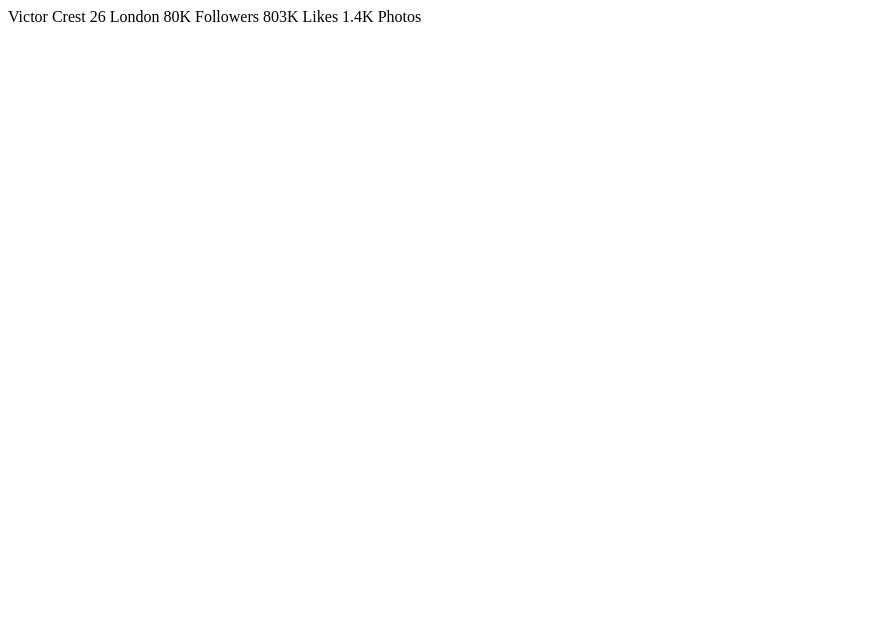
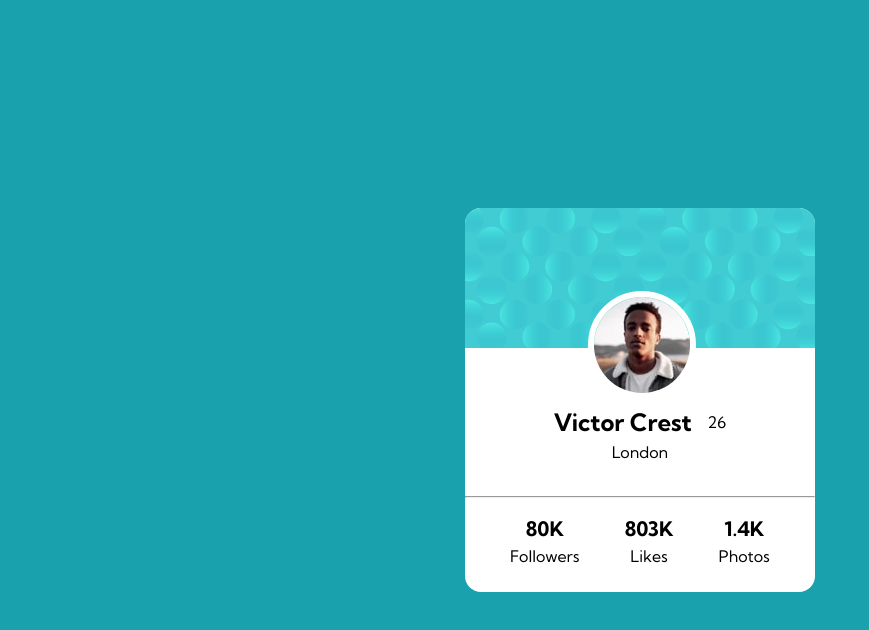
Before and after one commit to juliabush/profile-card-2, a plain HTML site: page index.html in a window 1280 px wide. Shown: the whole page, without its empty margins (0-869 px from the left). Drawn offline with Linux system fonts and the light colour scheme.

Commit message:
Card created - now onto background

```diff
--- a/index.html
+++ b/index.html
@@ -10,18 +10,35 @@
 
 </head>
 <body>
-  Victor Crest
-  26
-  London
-
-  80K
-  Followers
-
-  803K
-  Likes
-
-  1.4K
-  Photos
-
+  <main class="card__container">
+    <artcile class="card__component">
+      <img src="/images/bg-pattern-card.svg" alt="" class="bg-image">
+      <img src="/images/image-victor.jpg" alt="" class="victor__avatar">
+      <section class="white-card__text">
+        <div class="name-age__column">
+          <div class="name__age-main-row">
+            <h1 class="main-title__name">Victor Crest</h1>
+            <p class="sub-title__age">26</p>
+          </div>
+          <p class="sub-caption__location">London</p>
+        </div>
+        <hr>
+        <div class="stats-flex__row">
+          <div class="stats-flex__mini-column">
+            <h2 class="stat-title">80K</h2>
+            <p class="stat-description">Followers</p>
+          </div>
+          <div class="stats-flex__mini-column">
+            <h3 class="stat-title">803K</h3>
+             <p class="stat-description">Likes </p>
+          </div>
+          <div class="stats-flex__mini-column">
+            <h4 class="stat-title">1.4K</h4>
+            <p class="stat-description">Photos</p>
+          </div>
+        </div>
+      </section>
+    </artcile>
+  </main>
 </body>
 </html>
--- a/style.css
+++ b/style.css
@@ -0,0 +1,129 @@
+@import url('https://fonts.googleapis.com/css2?family=Kumbh+Sans:wght@100..900&display=swap');
+
+:root {
+    /* Fonts */
+    --ff-size: 1.25rem;
+    --ff-main: 'Kumbh Sans';
+    --fw-light: 400;
+    --fw-bold: 700;
+    /* Colors */
+        /* ### Primary */
+    --clr-Darkcyan: hsl(185, 75%, 39%);
+    --clr-Verydarkdesaturatedblue: hsl(229, 23%, 23%);
+    --clr-Darkgrayishblue: hsl(227, 10%, 46%);
+
+        /* ### Neutral */
+    --clr-Darkgray: hsl(0, 0%, 59%);
+}
+/* 1. Use a more-intuitive box-sizing model */
+*, *::before, *::after {
+    box-sizing: border-box;
+  }
+
+  /* 2. Remove default margin */
+  * {
+    margin: 0;
+  }
+
+  body {
+    /* 3. Add accessible line-height */
+    line-height: 1.5;
+    /* 4. Improve text rendering */
+    -webkit-font-smoothing: antialiased;
+  }
+
+  /* 5. Improve media defaults */
+  img, picture, video, canvas, svg {
+    display: block;
+    max-width: 100%;
+  }
+
+  /* 6. Inherit fonts for form controls */
+  input, button, textarea, select {
+    font: inherit;
+  }
+  /*
+    9. Create a root stacking context
+  */
+  #root, #__next {
+    isolation: isolate;
+  }
+
+  html {
+    height: 100%;
+    display: grid;
+    place-content: center;
+    background-color: var(--clr-Darkcyan);
+  }
+  main {
+    background-color: white;
+    margin-left: 2rem auto;
+    margin-right: 2rem auto;
+    display: grid;
+    border-radius: 1rem;
+    font-family: var(--ff-main);
+    min-width: 320px;
+  }
+  .bg-image {
+    border-top-left-radius: 1rem;
+    border-top-right-radius: 1rem;
+  }
+  .card__component {
+    position: relative;
+  }
+  .victor__avatar {
+    place-self: center;
+    position: absolute;
+    bottom: 42%;
+    left: 35%;
+    margin-bottom: 2rem;
+    border-radius: 50%;
+    border: 6px solid white;
+  }
+  .white-card__text {
+    padding-top: 3.5rem;
+
+  }
+  .name-age__column {
+    display: flex;
+    flex-direction: column;
+  }
+  .name__age-main-row {
+    display: flex;
+    align-items: center;
+    gap: 1rem;
+    justify-content: center;
+  }
+  .sub-caption__location {
+    place-self: center;
+    margin-bottom: 2rem;
+  }
+  .stats-flex__row {
+    margin-top: 1rem;
+    margin-bottom: 1.5rem;
+    display: flex;
+    align-items: center;
+    justify-content: space-evenly;
+  }
+.stat-title {
+    font-size: 1.25rem;
+}
+.stat-description {
+    font-size: 1rem;
+}
+.stats-flex__mini-column {
+    display: flex;
+    flex-direction: column;
+    align-items: center;
+}
+@media (min-width:360px) and (max-width:400px) {
+    .victor__avatar {
+        place-self: center;
+        position: absolute;
+        bottom: 42%;
+        left: 34%;
+        margin-bottom: 2rem;
+        border-radius: 50%;
+        border: 6px solid white;
+      }
+}
```
